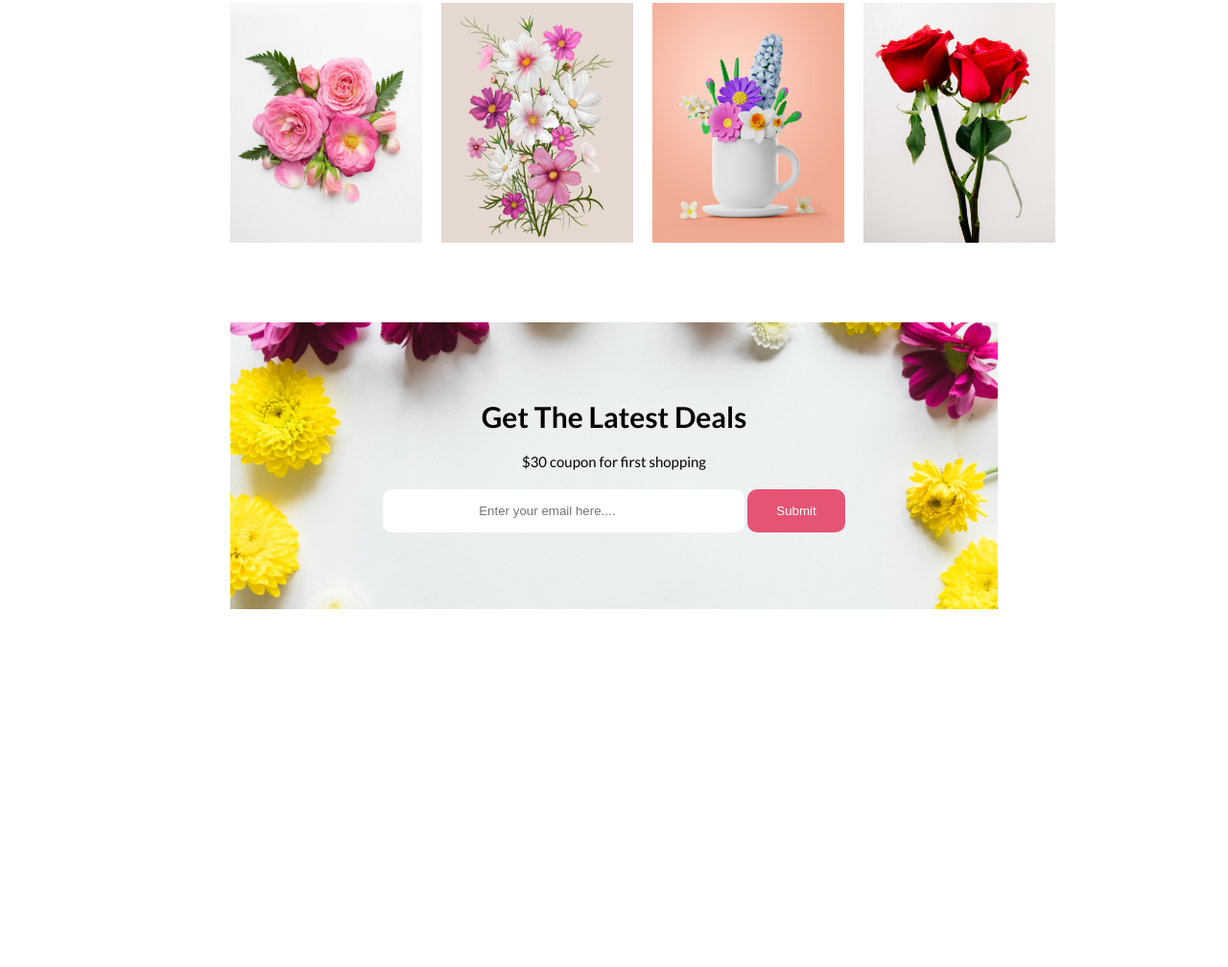
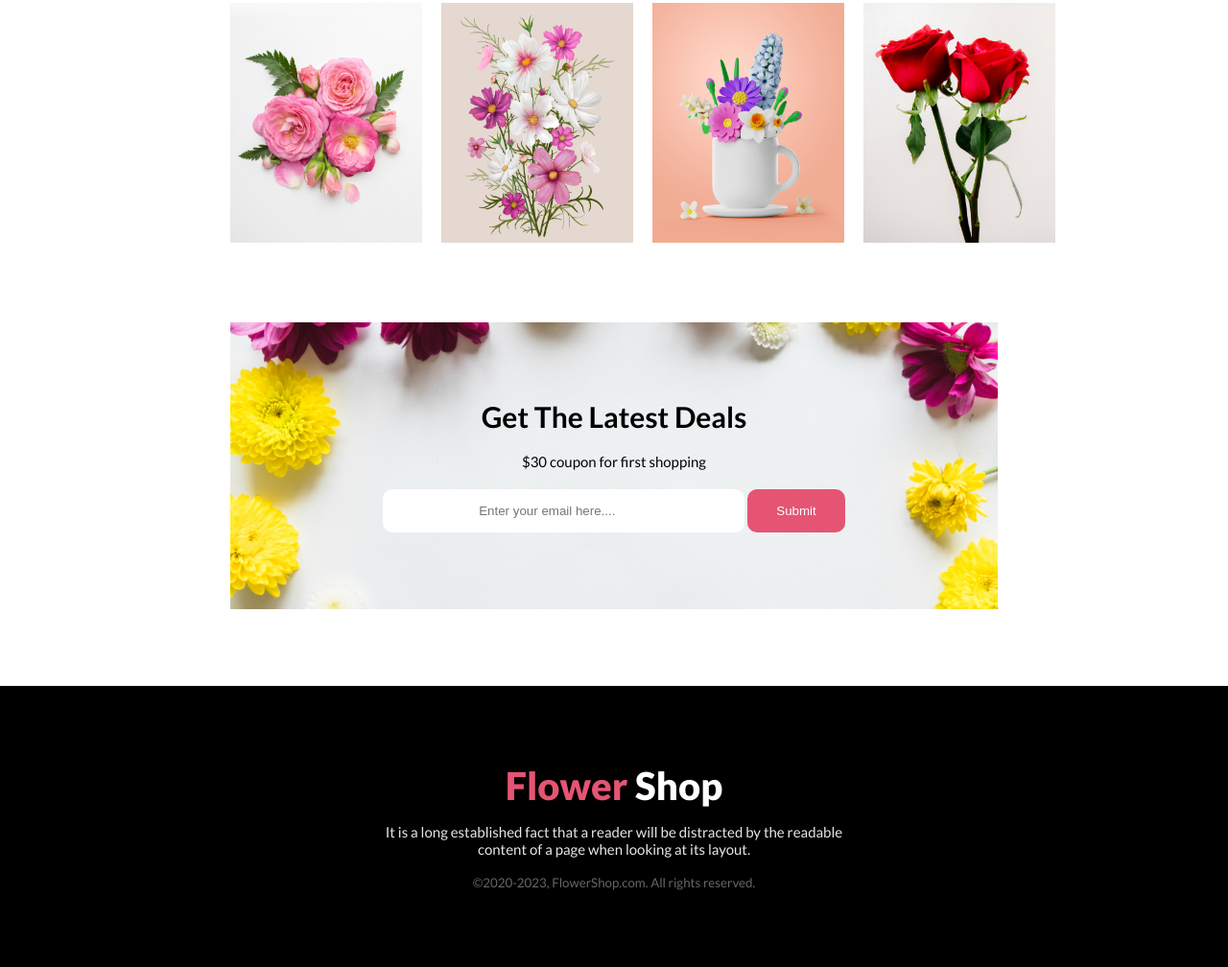
Before and after one commit to asroney/flowershop, a plain HTML site: page index.html in a window 1280 px wide. Shown: the part 2613-3621 px from the top of the page at 96% size. Before the commit the page ends 3328 px from the top, so only its background shows below. Drawn offline with Linux system fonts and the light colour scheme.

Commit message:
footer added and offer fixed

```diff
--- a/index.html
+++ b/index.html
@@ -137,4 +137,12 @@
         </div>
     </section>
 </body>
+<footer>
+    <div class="footer-container">
+        <h3 class="footer-title">Flower <span class="footer-span">Shop</span></h3>
+        <p class="footer-des">It is a long established fact that a reader will be distracted by the readable <br>content of a page when looking at its layout.</p>
+        <p class="copyright-text"><small>&copy2020-2023, FlowerShop.com. All rights reserved.</small></p>
+
+    </div>
+</footer>
 </html>
--- a/style/style.css
+++ b/style/style.css
@@ -131,19 +131,21 @@
     display: flex;
     justify-content: space-around;
     align-items: center;
-    margin: 0px 240px 80px 240px;
+    margin-bottom: 80px;
+    padding-left: 240px;
+    padding-right: 240px;
     height: 60vh;
     background-color: rgba(229, 84, 115, 0.05);
 
 }
 .offer-details{
     width: 50%;
+    margin: auto;
     text-align: center;
 }
 .imageoffer{
     width: 50%;
-}
-.imageoffer{
+    margin: auto;
     height: 300px;
     width: 250px;
 }
@@ -221,3 +223,30 @@
     border: none;
     border-radius: 10px;
 }
+
+.footer-container{
+    text-align: center;
+    background-color: black;
+    color: white;
+    padding-top: 80px;
+    padding-bottom: 80px;
+}
+
+.footer-title{
+    font-size: 40px;
+    font-weight: 800;
+    color: #E55473;
+    margin-bottom: 15px;
+}
+.footer-span{
+    color: white;
+}
+.footer-des{
+    font-size: 15px;
+    margin-bottom: 15px;
+    color: rgba(255, 255, 255, 0.90);
+}
+
+.copyright-text{
+    color: rgba(255, 255, 255, 0.40);
+}
```
